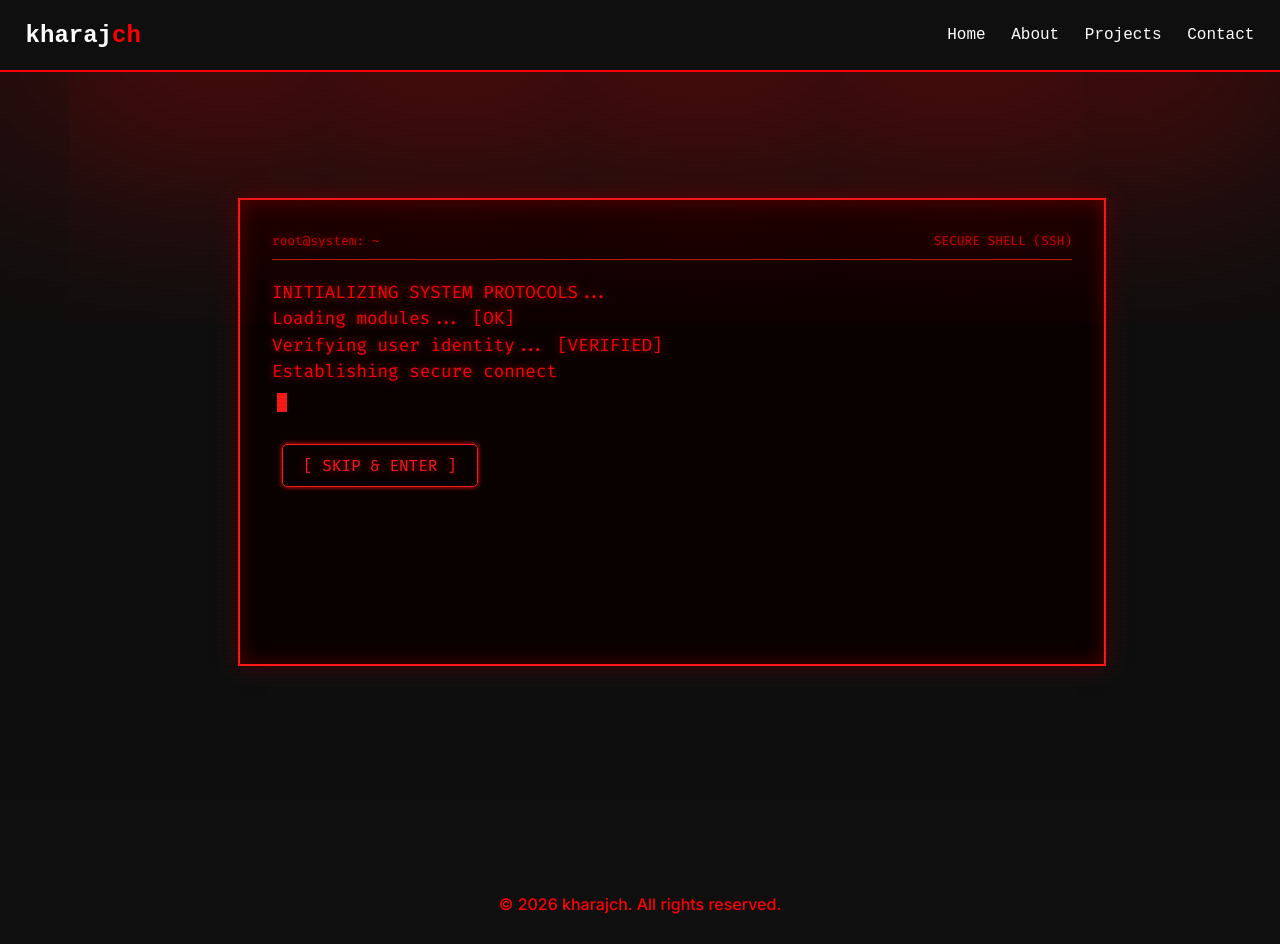
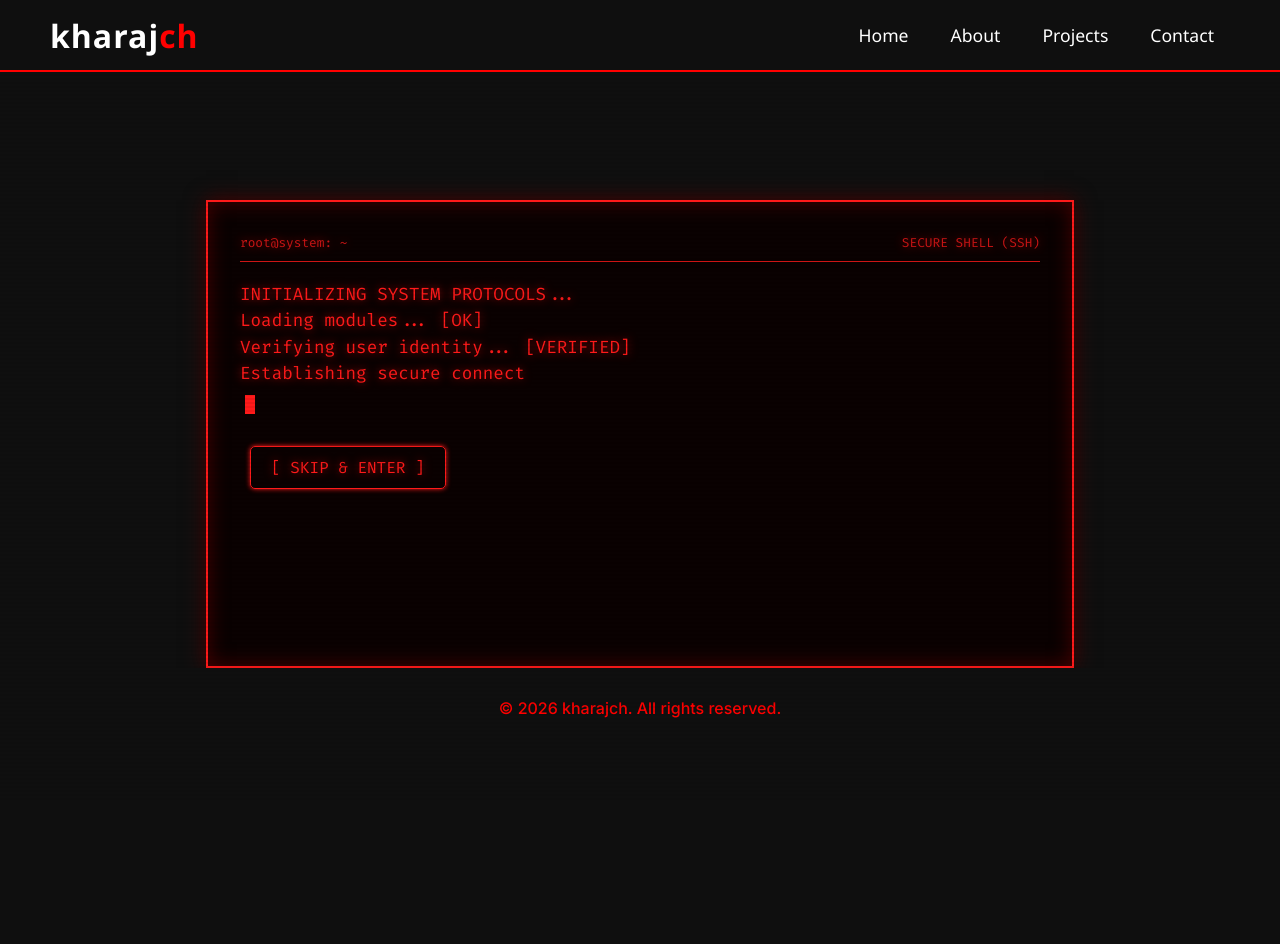
Before and after one commit to kharajch/Kharaj-Chakraborty---Portfolio, a Next.js app: page / in a window 1280 px wide. After the commit the page ends 800 px from the top, so only its background shows below. Built offline with nearby package versions, Linux system fonts and the light colour scheme; a web font is replaced by a local one.

Commit message:
Navbar Updated, Welcome Page Added

```diff
--- a/app/assets/css/Navbar.css
+++ b/app/assets/css/Navbar.css
@@ -1,109 +1,133 @@
- /* Navbar */
- .navbar {
-     overflow-x: hidden;
-     position: fixed;
-     display: flex;
-     width: 100%;
-     height: 70px;
-     background-color: var(--primary_color);
-     border-bottom: 2px solid var(--secondery_color);
-     z-index: 100;
-     font-family: "Ubuntu Mono", monospace;
-     justify-content: space-between;
-     align-items: center;
-     box-shadow: 10px 10px 300px var(--secondery_color);
-     transition-property: box-shadow;
-     transition-duration: 0.5s;
-     transition-timing-function: cubic-bezier(0.165, 0.84, 0.44, 1);
- }
+/* Navbar (Desktop) */
+.navbar * {
+  box-sizing: border-box;
+  margin: 0;
+  padding: 0;
+  font-family: 'Segoe UI', Tahoma, Geneva, Verdana, sans-serif;
+}
 
- nav ul {
-     list-style: none;
-     display: flex;
-     gap: 2vw;
- }
+.navbar {
+  background: var(--primary_color);
+  height: 70px;
+  display: flex;
+  justify-content: center;
+  align-items: center;
+  font-size: 1.1rem;
+  position: fixed;
+  top: 0;
+  width: 100%;
+  z-index: 999;
+  border-bottom: 2px solid var(--secondery_color);
+}
 
- nav ul a {
-     text-decoration: none;
-     color: var(--text_color);
- }
+.navbar-container {
+  display: flex;
+  justify-content: space-between;
+  align-items: center;
+  height: 80px;
+  width: 100%;
+  max-width: 1500px;
+  padding: 0 50px;
+}
 
- nav ul a:hover {
-     color: var(--secondery_color);
-     transition-property: color;
-     transition-duration: 2s;
-     transition-timing-function: cubic-bezier(0.075, 0.82, 0.165, 1);
- }
+.navbar-logo {
+  color: var(--text_color);
+  justify-self: start;
+  cursor: pointer;
+  text-decoration: none;
+  font-size: 2rem;
+  font-weight: bold;
+  letter-spacing: 1px;
+}
 
- nav ul a:last-child {
-     margin-right: 2vw;
- }
 
- .logo {
-     display: inline-flex;
-     margin-left: 2vw;
-     color: var(--text_color);
- }
+.navbar-logo span {
+  color: var(--secondery_color);
+}
 
- .logo::after {
-     content: "ch";
-     color: var(--secondery_color);
- }
 
- .logo:hover {
-     cursor: pointer;
- }
+.nav-menu {
+  display: flex;
+  grid-gap: 10px;
+  list-style: none;
+  text-align: center;
+  justify-content: flex-end;
+}
 
- /* Hamburger */
- .hamburger {
-     display: none;
-     cursor: pointer;
-     background: transparent;
-     border: none;
-     width: 30px;
-     height: 30px;
-     position: relative;
-     z-index: 100;
-     margin-right: 10px;
- }
+.nav-item {
+  height: 80px;
+}
 
- .hamburger-line {
-     display: block;
-     height: 3px;
-     width: 100%;
-     background-color: white;
-     border-radius: 2px;
-     transition: all 0.3s ease;
- }
+.nav-links {
+  color: #fff;
+  display: flex;
+  align-items: center;
+  text-decoration: none;
+  padding: 0 1rem;
+  height: 100%;
+  font-weight: 500;
+  transition: color 0.2s ease-out;
+}
 
- .hamburger-line:nth-child(1) {
-     margin-bottom: 7px;
- }
+.nav-links:hover {
+  color: var(--secondery_color);
+}
 
- .hamburger-line:nth-child(2) {
-     margin-bottom: 7px;
- }
+/* Hamburger Icon */
+/* Hidden on desktop */
 
- /* Hamburger Animation */
- .hamburger.active .hamburger-line:nth-child(1) {
-     transform: translateY(10px) rotate(45deg);
- }
+.menu-icon {
+  display: none;
+}
 
- .hamburger.active .hamburger-line:nth-child(2) {
-     opacity: 0;
- }
+/* Navbar (Mobile) */
 
- .hamburger.active .hamburger-line:nth-child(3) {
-     transform: translateY(-10px) rotate(-45deg);
- }
+@media screen and (max-width: 960px) {
+  .navbar-container {
+    padding: 0 30px;
+  }
 
- /* Mobile Menu */
- @media screen and (max-width: 740px) {
-     .hamburger {
-         display: block;
-     }
+  .nav-menu {
+    display: flex;
+    flex-direction: column;
+    width: 100%;
+    height: 45vh;
+    position: absolute;
+    top: 72px;
+    left: -100%;
+    opacity: 1;
+    transition: all 0.5s ease;
+    background: var(--primary_color);
+    border-bottom: 2px solid var(--secondery_color);
+  }
 
-     .nav_ul {
-         display: none;
-     }
- }
+  .nav-menu.active {
+    left: 0;
+    opacity: 1;
+    transition: all 0.5s ease;
+    z-index: 1;
+  }
+
+  .nav-links {
+    text-align: center;
+    width: 100%;
+    display: table;
+    margin-top: 10px;
+    margin-bottom: 10px;
+  }
+
+  .nav-links:hover {
+    background-color: #1a1a1a;
+    border-radius: 0;
+  }
+
+  .menu-icon {
+    display: block;
+    position: absolute;
+    top: 0;
+    right: 0;
+    transform: translate(-100%, 60%);
+    font-size: 1.8rem;
+    cursor: pointer;
+  }
+}
--- a/app/assets/css/Welcome.css
+++ b/app/assets/css/Welcome.css
@@ -16,13 +16,13 @@ body {
 }
 
 /* Container for the whole screen */
-.terminal-container {
+.welcome-container {
   display: flex;
   flex-direction: column;
   justify-content: center;
   align-items: center;
-  height: 100vh;
-  width: 100vw;
+  height: 100%;
+  width: 100%;
   color: var(--term-red);
   text-shadow: var(--term-glow);
   position: relative;
@@ -31,6 +31,7 @@ body {
 
 /* The actual terminal box */
 .terminal-box {
+  margin-top: 25vh;
   width: 80%;
   max-width: 800px;
   min-height: 400px;
--- a/components/Navbar.js
+++ b/components/Navbar.js
@@ -1,26 +1,88 @@
-"use client"
-import Link from "next/link"
+'use client';
+
+import { useState } from 'react';
+import Link from 'next/link';
+
 const Navbar = () => {
+  const [isOpen, setIsOpen] = useState(false);
+
+  const toggleMenu = () => {
+    setIsOpen(!isOpen);
+  };
+
   return (
-    <>
-      <nav className="navbar slide-in-top">
-        <h1 className="logo">kharaj</h1>
-        <ul className="nav_ul">
-          <Link href="/Home"><li>Home</li></Link>
-          <Link href="/About"><li>About</li></Link>
-          <Link href="/Projects"><li>Projects</li></Link>
-          <Link href="/Contact"><li>Contact</li></Link>
+    <nav className="navbar">
+      <div className="navbar-container">
+        {/* Logo */}
+        <Link href="/Home" className="navbar-logo">
+          kharaj<span>ch</span>
+        </Link>
+
+        {/* Hamburger Icon (Visible on Mobile) */}
+        <div className="menu-icon" onClick={toggleMenu}>
+          {isOpen ? (
+            // Close (X) Icon
+            <svg
+              width="24"
+              height="24"
+              viewBox="0 0 24 24"
+              fill="none"
+              xmlns="http://www.w3.org/2000/svg"
+            >
+              <path
+                d="M18 6L6 18M6 6L18 18"
+                stroke="white"
+                strokeWidth="2"
+                strokeLinecap="round"
+                strokeLinejoin="round"
+              />
+            </svg>
+          ) : (
+            // Hamburger (3 Lines) Icon
+            <svg
+              width="24"
+              height="24"
+              viewBox="0 0 24 24"
+              fill="none"
+              xmlns="http://www.w3.org/2000/svg"
+            >
+              <path
+                d="M3 12H21M3 6H21M3 18H21"
+                stroke="white"
+                strokeWidth="2"
+                strokeLinecap="round"
+                strokeLinejoin="round"
+              />
+            </svg>
+          )}
+        </div>
+
+        {/* Nav Links */}
+        <ul className={isOpen ? 'nav-menu active' : 'nav-menu'}>
+          <li className="nav-item">
+            <Link href="/Home" className="nav-links" onClick={toggleMenu}>
+              Home
+            </Link>
+          </li>
+          <li className="nav-item">
+            <Link href="/About" className="nav-links" onClick={toggleMenu}>
+              About
+            </Link>
+          </li>
+          <li className="nav-item">
+            <Link href="/Projects" className="nav-links" onClick={toggleMenu}>
+              Projects
+            </Link>
+          </li>
+          <li className="nav-item">
+            <Link href="/Contact" className="nav-links" onClick={toggleMenu}>
+              Contact
+            </Link>
+          </li>
         </ul>
+      </div>
+    </nav>
+  );
+};
 
-
-        <button className="hamburger">
-          <span className="hamburger-line"></span>
-          <span className="hamburger-line"></span>
-          <span className="hamburger-line"></span>
-        </button>
-      </nav>
-    </>
-  )
-}
-
-export default Navbar
+export default Navbar;
--- a/components/Welcome.js
+++ b/components/Welcome.js
@@ -63,7 +63,7 @@ const Welcome = () => {
   return (
     <>
       <div className="scanlines"></div>
-      <div className="terminal-container">
+      <div className="welcome-container">
         <div className="terminal-box">
           <div className="terminal-header">
             <span>root@system: ~</span>
```
